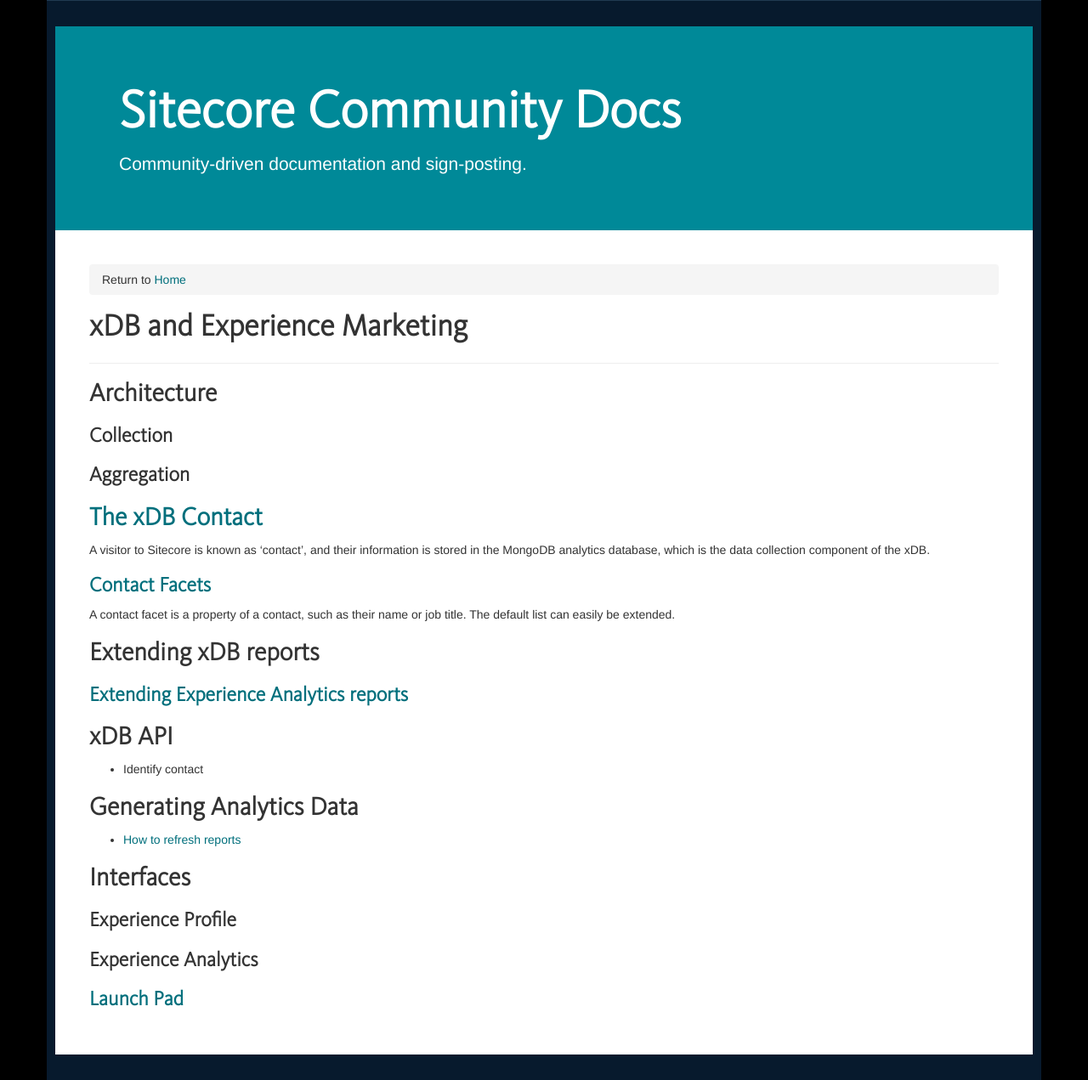
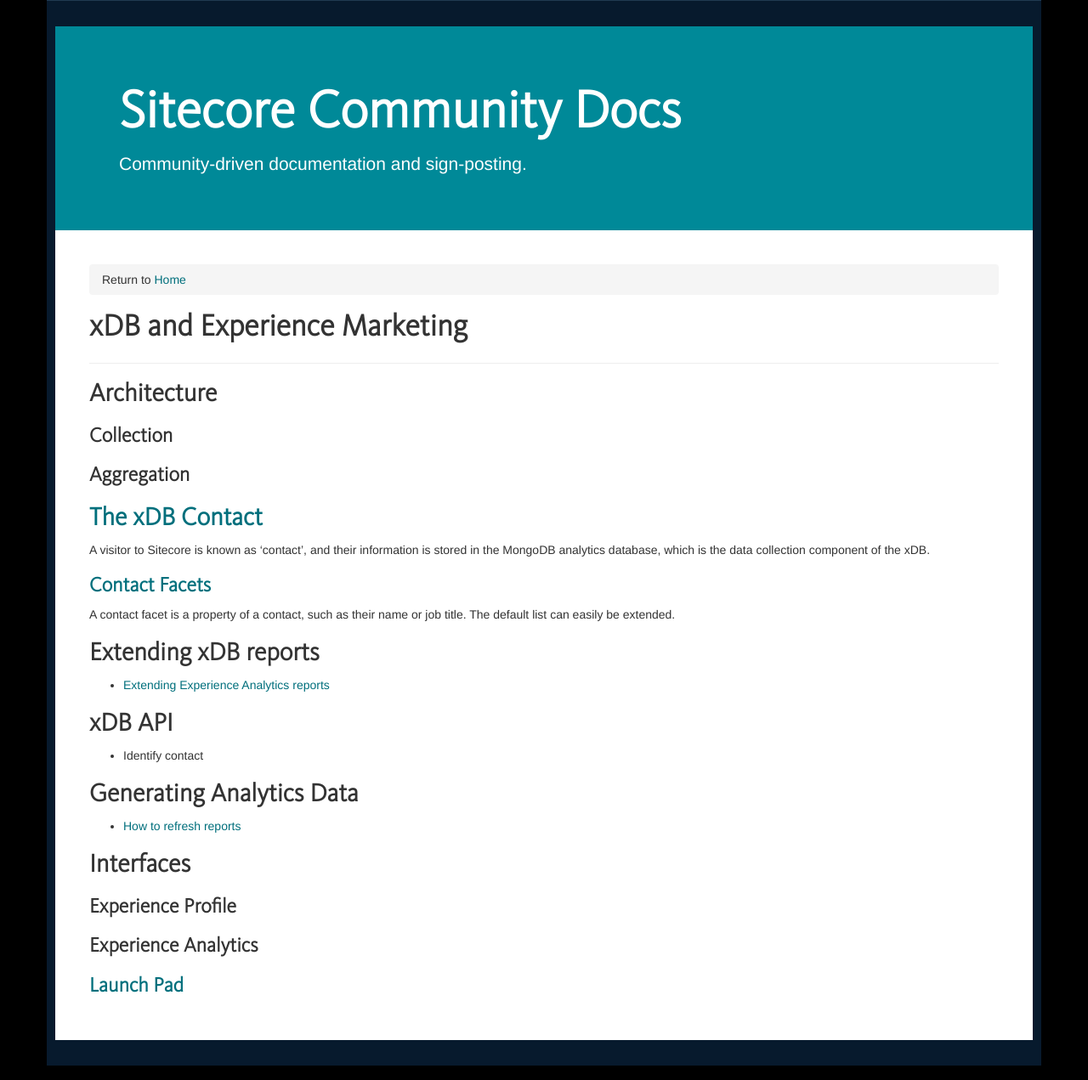
Before and after one commit to Sitecore-Community/docs, a Jekyll site: the page built from documentation/xDB/index.md, in a window 1280 px wide. Shown: the whole page at 85% size. Built offline with Jekyll 4.4.1, drawn with Linux system fonts in a browser that asks for light colours; nearby versions of some CDN libraries.

Commit message:
updated link on main xDB page

```diff
--- a/documentation/xDB/index.md
+++ b/documentation/xDB/index.md
@@ -17,7 +17,7 @@
 
 ## Extending xDB reports
 
-### [Extending Experience Analytics reports]({{ site.baseurl }}/documentation/xDB/Extending Experience Analytics reports)
+* [Extending Experience Analytics reports]({{ site.baseurl }}/documentation/xDB/Extending Experience Analytics reports)
 
 ## xDB API
 
```
